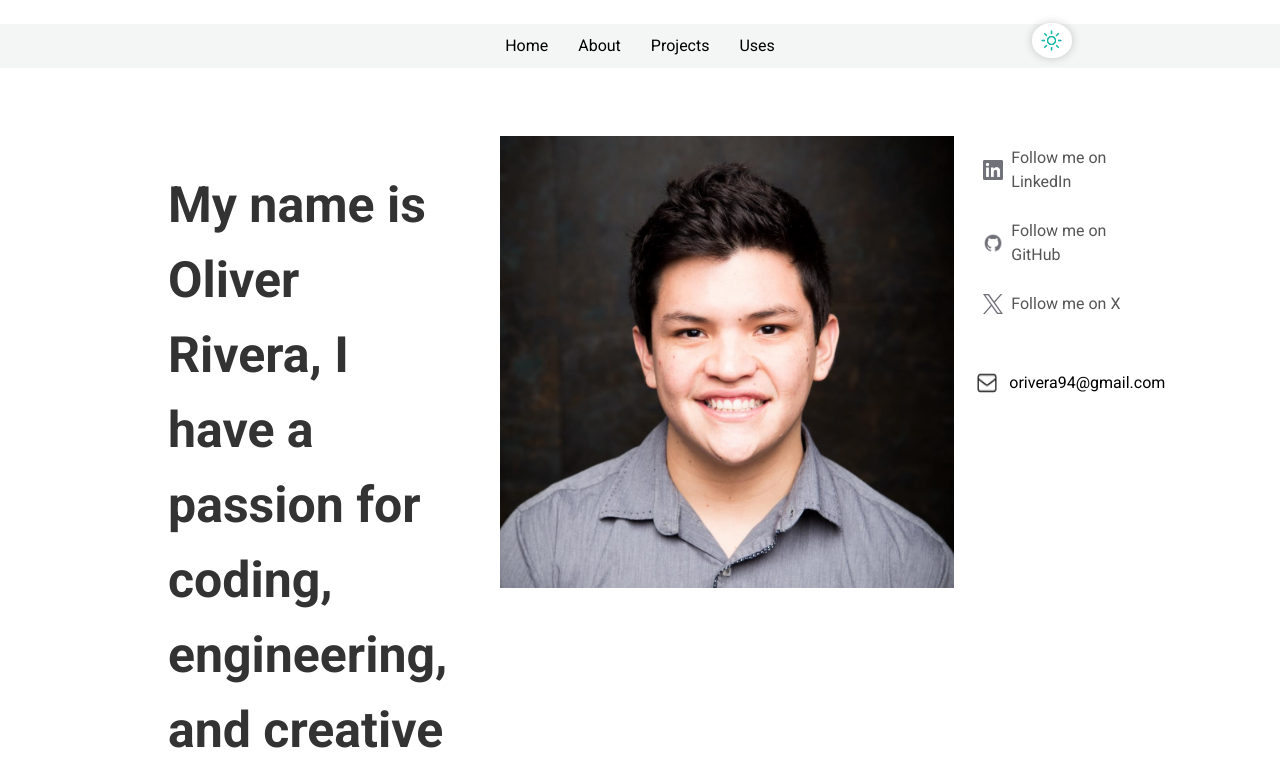
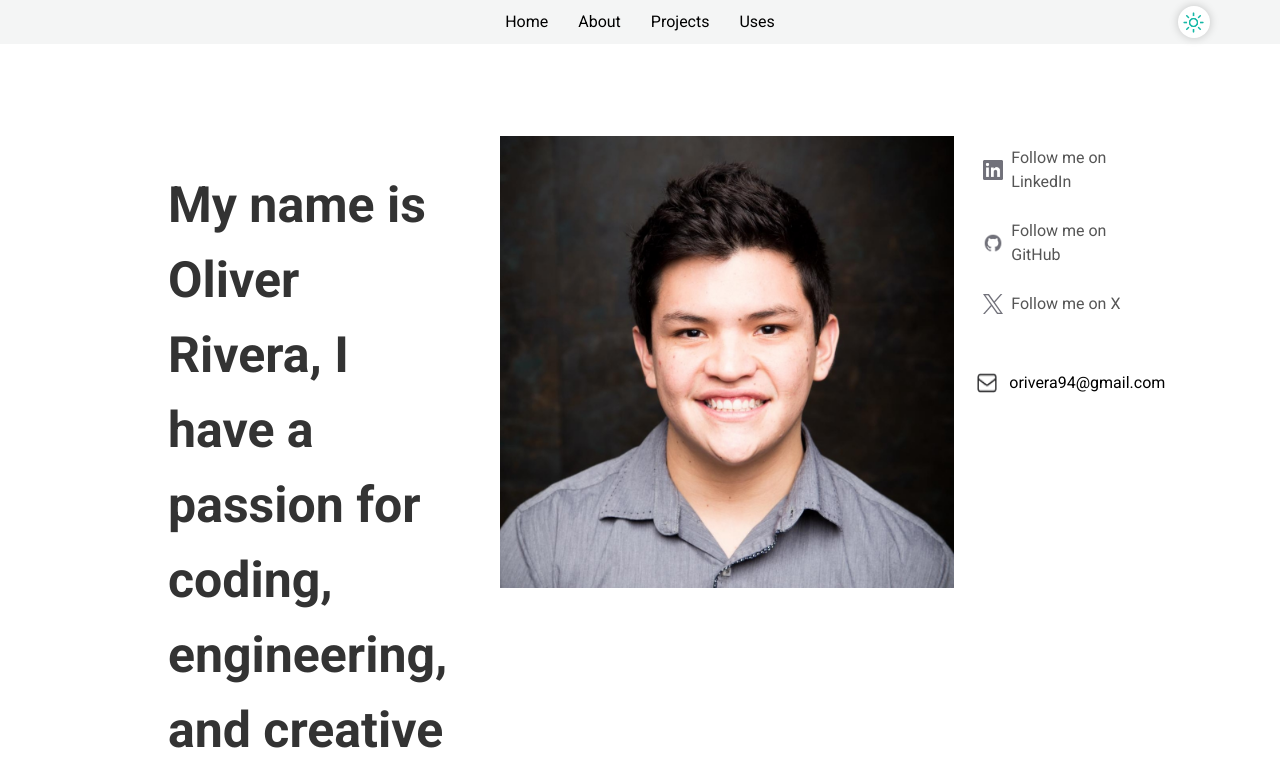
Before and after one commit to olael94/olael94-CS220-PortfolioFinal-With-Correct-Template, a Next.js app: page /about in a window 1280 px wide. Shown: the top 783 px of the page. Built offline with nearby package versions, Linux system fonts and the light colour scheme.

Commit message:
Navbar and footer color for normal mode and light mode, and we also upload the Moon.png to use it when the ThemeSwitcher Button is in Darkmode

```diff
--- a/src/app/globals.css
+++ b/src/app/globals.css
@@ -4,7 +4,19 @@
 
 /* Overall css for Home, About, Projects, and Uses  in Dark Mode*/
 body.dark header{
-  @apply bg-custom-dark text-white;
+  @apply text-white;
+}
+
+body.dark .navbar-container{
+  background-color: rgba(51, 51, 51, 0.975);
+}
+
+body.dark .nav-link-container {
+  color: #fff;
+}
+
+body.dark .menu-toggle-container {
+  color: #fff;
 }
 
 body.dark {
@@ -12,15 +24,16 @@ body.dark {
 }
 
 body.dark Footer {
-  @apply bg-custom-dark text-custom-grey;
+  @apply text-white;
+  background-color: rgba(51, 51, 51, 0.975);
 }
 
 body.dark .footer a{
-  @apply text-custom-grey;
+  @apply text-white;
 }
 
 body.dark .footer p{
-  @apply text-custom-grey;
+  @apply text-white;
 }
 
 /* HOME CSS in Dark mode */
@@ -160,30 +173,15 @@ body {
 header {
   position: fixed;
   top: 0;
-  background: white;
+  //background: white;
   width: 100%;
-  height: 65px;
+  height: 48px;
   gap: 0px;
   justify: space-between;
-  padding-top: 24px;
 }
 
 /* Header ThemeSwitcher Button CSS */
-#sun-button {
-  width: 45px;
-  height: 45px;
-  border-radius: 50%;
-  position: fixed;
-  right: 50px;
-  top: 24px;
-  border: none;
-  background: none;
-}
 
-#sun-button img {
-  width: 18px;
-  height: 18px;
-}
 
 main {
   box-sizing: border-box;
@@ -301,6 +299,7 @@ footer {
     flex-direction: column;
   }
 
+
   /* HOME page.jsx Mobile CSS */
   .intro{
     display: flex;
--- a/src/components/Footer/Footer.css
+++ b/src/components/Footer/Footer.css
@@ -6,7 +6,7 @@
   flex-direction: row;
   justify-items: center;
   justify-content: space-between;
-  background-color: #f8f9fa;
+  background-color: rgba(244, 245, 245);
   padding: 24px 40px;
   border-top: 1px solid #3F3F46;
 }
--- a/src/components/ThemeSwitcher/ThemeSwitcher.css
+++ b/src/components/ThemeSwitcher/ThemeSwitcher.css
@@ -1,14 +1,14 @@
 .btn {
   position: fixed;
-  top:15px;
-  right: 200px;
-  height: 35px;
-  width: 40px;
-  border-radius: 48%;
+  top:6px;
+  right: 70px;
+  height: 32px;
+  width: 32px;
+  border-radius: 50%;
   padding:0;
   cursor: pointer;
   font-size: 1rem;
-  margin: 0.5rem;
+
   background-color: white;
   color: #d4dbff;
   border-color: #d4d4d8;
@@ -16,19 +16,29 @@
 }
 
 .dark .btn {
-  background-color: white;
+  background-color: rgba(200, 200, 200);
   color: #050617;
+  box-shadow: 0 0 10px 0 rgba(20, 184, 166, 1);
 }
 
 .btn img {
   width: 25px;
   height: 25px;
-  margin-left: 7px;
+  margin-left: 3px;
 }
+
+.dark .btn img {
+  width: 20px;
+  height: 20px;
+  margin-left: 6px;
+}
+
+
 
 @media (max-width: 768px) {
   .btn {
     position: fixed;
-    right: 10px;
+    top: 8px;
+    right: 50px;
   }
 }
--- a/src/components/ThemeSwitcher/ThemeSwitcher.jsx
+++ b/src/components/ThemeSwitcher/ThemeSwitcher.jsx
@@ -38,7 +38,7 @@ const ThemeSwitcher = ({ darkClassName }) => {
   return (
       <div className={isDarkMode ? 'dark' : ''}>
         <button data-testid="themeSwitcherButton" className={'btn'} onClick={toggleTheme}>
-          <img src="sunIcon.png" alt="Sun Icon"/>
+          <img src={isDarkMode ? "Moon.png" : "sunIcon.png"} alt="Sun Icon"/>
         </button>
       </div>
   );
```
Also changed, not shown: public/Moon.png (added).
